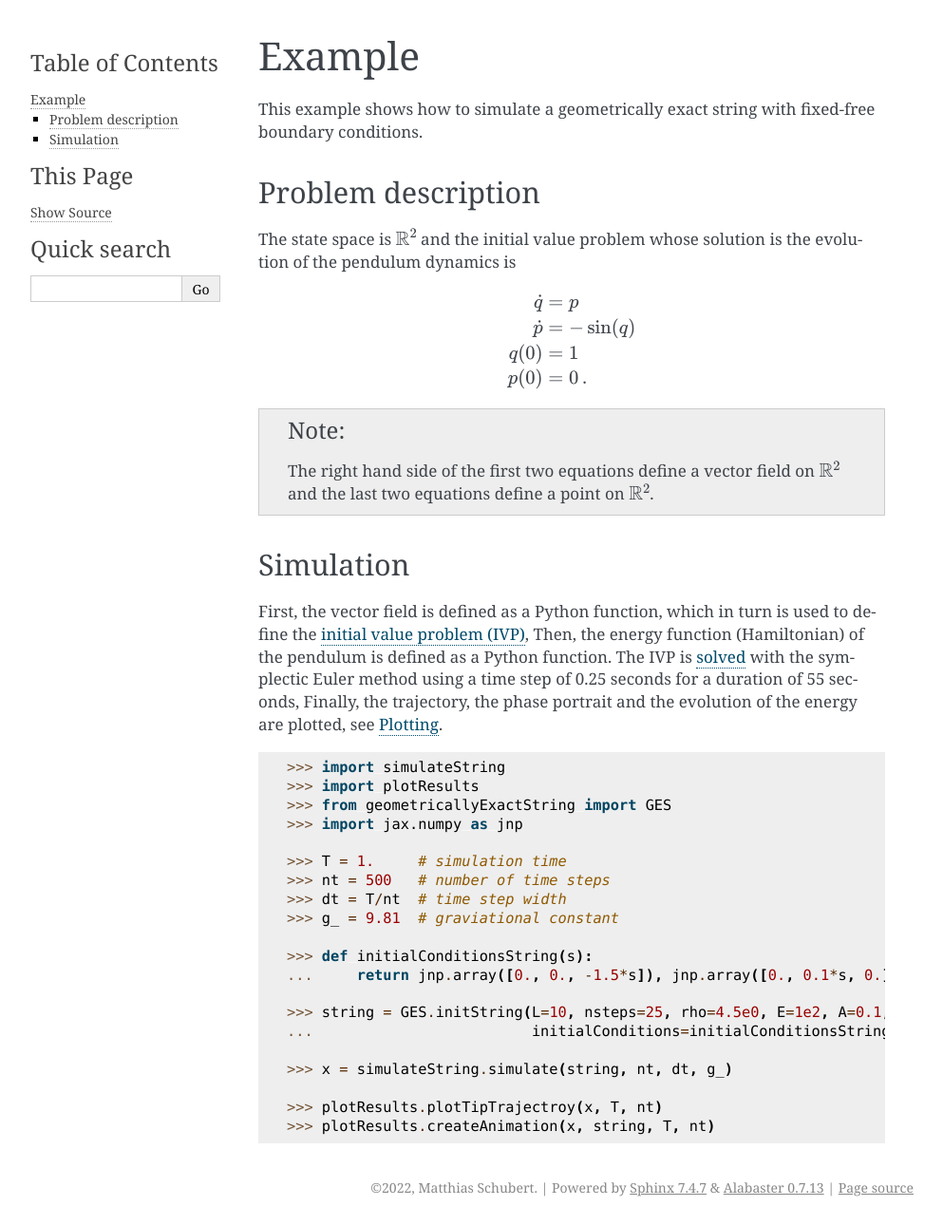
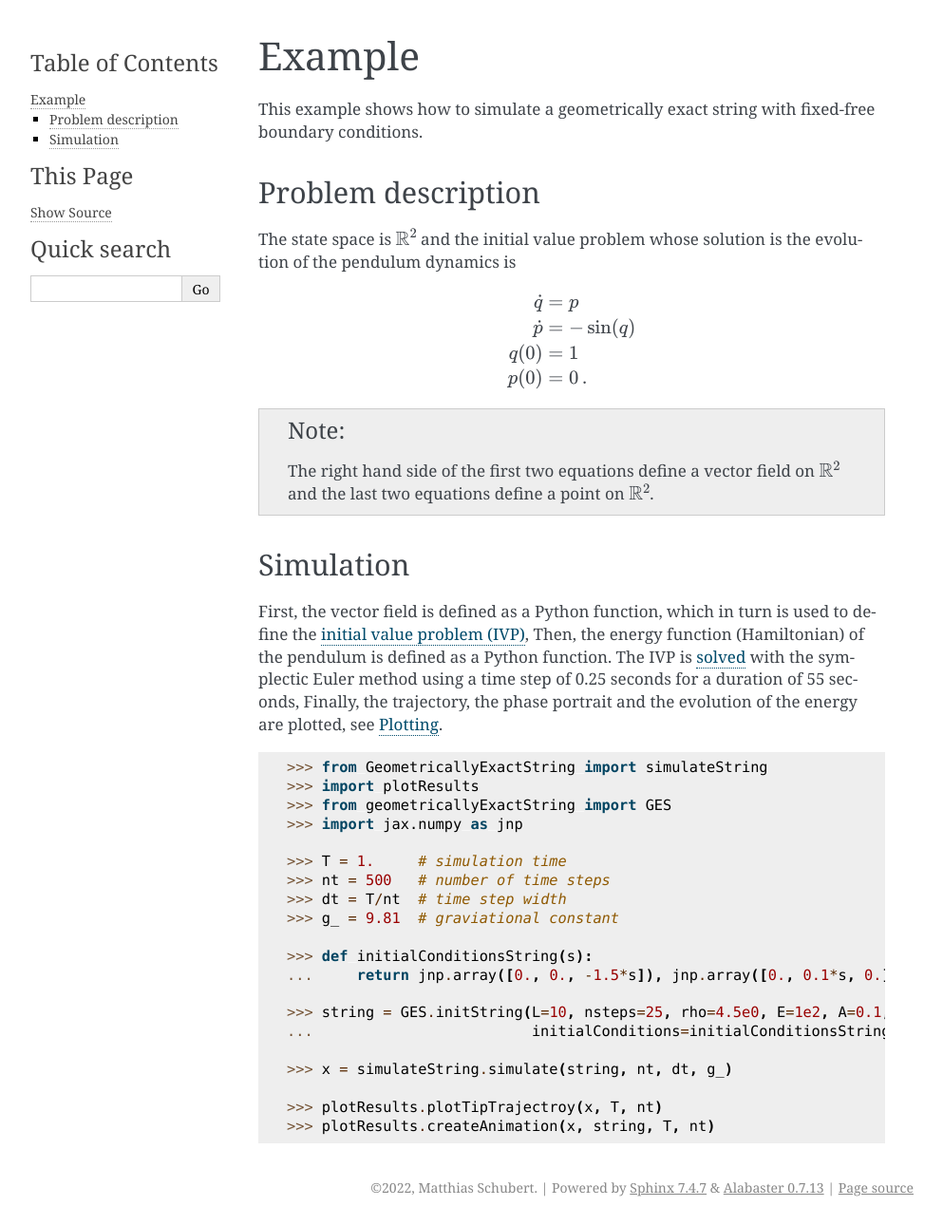
Before and after one commit to THREAD-3-2/GeometricallyExactString, a Sphinx documentation site: the page built from docs/example.rst, in a window 1280 px wide. Shown: the whole page at 95% size, without its empty margins (148-1141 px from the left). Built offline with Sphinx 7.4.7, drawn with Linux system fonts in a browser that asks for light colours.

Commit message:
change import in examplev4

```diff
--- a/docs/example.rst
+++ b/docs/example.rst
@@ -44,7 +44,7 @@ see :ref:`plotting`.
 
 .. doctest::
 
-    >>> import simulateString
+    >>> from GeometricallyExactString import simulateString
     >>> import plotResults
     >>> from geometricallyExactString import GES
     >>> import jax.numpy as jnp
```
